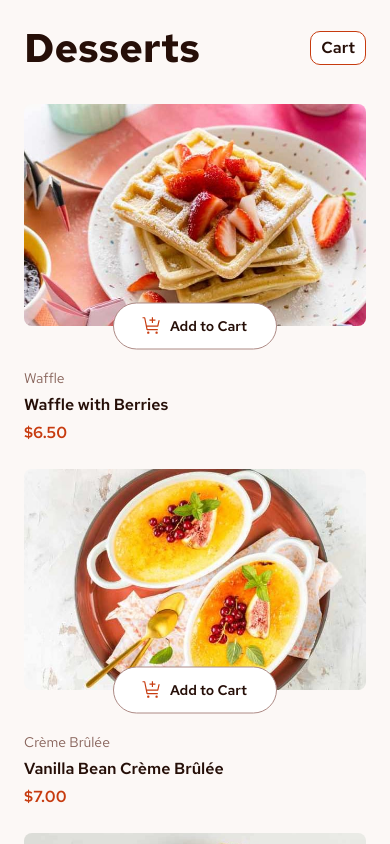
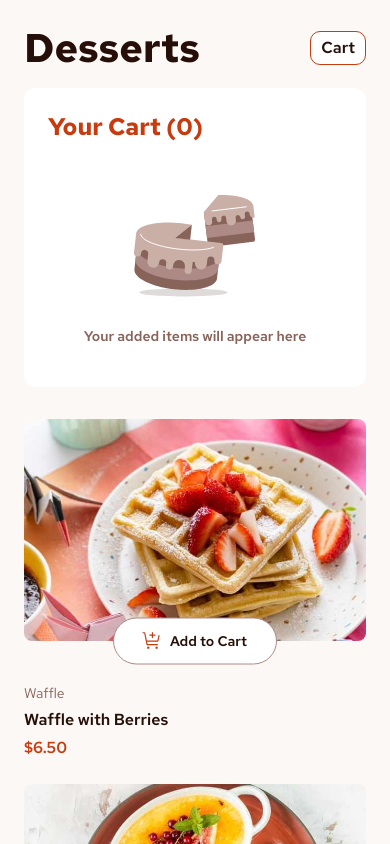
Before and after one commit to NoonPanirSabzi/product-list, a website: page src/index.html in a window 390 px wide. Both pictures are taken after a click on the button "Cart". Shown: the top 844 px of the page. Drawn offline with Linux system fonts and the light colour scheme.

Commit message:
feat: add cartBtnToggle click handler

```diff
--- a/src/index.html
+++ b/src/index.html
@@ -26,9 +26,9 @@
     <header>
       <div class="header-bar">
         <h1 class="txt-1">Desserts</h1>
-        <button type="button" class="btn-cart txt-3">Cart</button>
+        <button type="button" class="btn-cart txt-3" id="btn-cart">Cart</button>
       </div>
-      <section class="cart">
+      <section class="cart" id="cart">
         <h2 class="txt-2">Your Cart (<span>0</span>)</h2>
         <div class="empty-placeholder">
           <img
--- a/src/main.js
+++ b/src/main.js
@@ -1,6 +1,14 @@
 const elements = {
+  toggleCartBtn: document.getElementById("btn-cart"),
+  cart: document.getElementById("cart"),
   dessertsContainer: document.getElementById("desserts-container"),
 };
+
+function handleToggleCartBtn() {
+  const current = window.getComputedStyle(elements.cart).display;
+  const next = current === "none" ? "block" : "none";
+  elements.cart.style.display = next;
+}
 
 function fetchDataAndTemplate() {
   const dataPromise = fetch("./data.json").then((r) => r.json());
@@ -27,6 +35,7 @@ function showDessertItems(data, dessertTemplate) {
 }
 
 async function main() {
+  elements.toggleCartBtn.addEventListener("click", handleToggleCartBtn);
   const [data, template] = await fetchDataAndTemplate();
   showDessertItems(data, template);
 }
```
